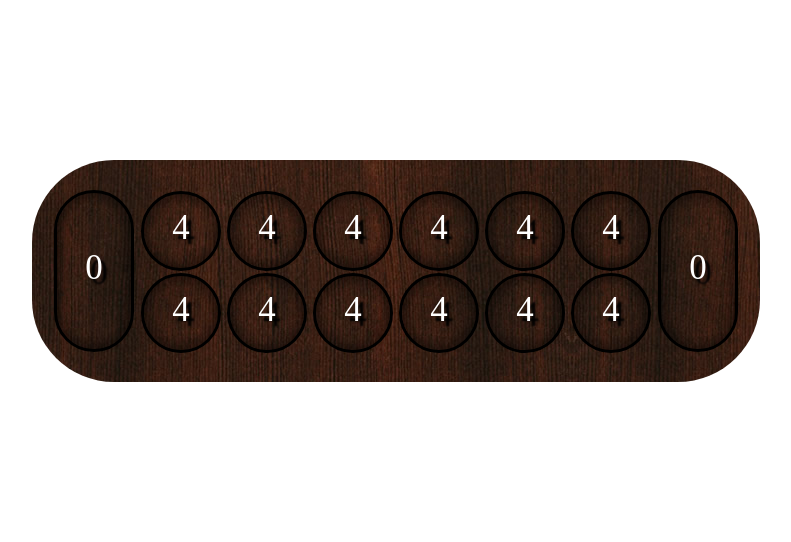
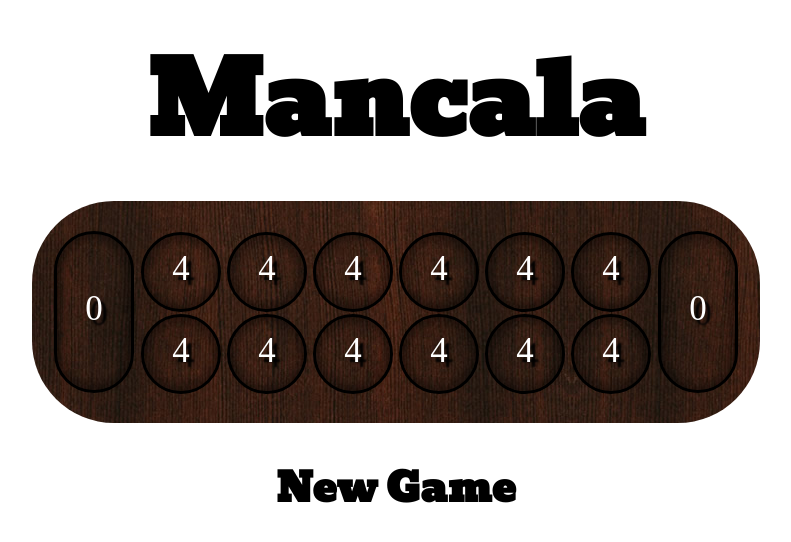
Before and after one commit to GarySiu/w-d5-project1-mancala, a plain HTML site: page index.html in a window 1280 px wide. Shown: the whole page, without its empty margins (244-1035 px from the left). Drawn offline with Linux system fonts and the light colour scheme; a web font is replaced by a local one.

Commit message:
Added status area

```diff
--- a/css/style.css
+++ b/css/style.css
@@ -8,14 +8,29 @@ html {
 body {
   margin: 0;
 }
+h1, h2, h3 {
+  font-family: 'Bevan', cursive;
+}
+h1 {
+  text-align: center;
+  font-size: 100px;
+  margin: 20px auto;
+}
+h2 {
+  font-size: 40px;
+  text-align: center;
+}
+div {
+  font-family: 'Judson', serif;
+}
 #board{
-  margin: 160px auto 0 auto;
+  margin: 0 auto;
   background: url(../images/bg_texture___wood_by_nortago.jpg);
   width: 728px;
   padding: 30px 0;
-  /*margin-top: 160px;*/
   border-radius: 82px;
   text-align: center;
+  /*display: none;*/
 }
 #pit-container {
   width: 516px;
--- a/index.html
+++ b/index.html
@@ -5,17 +5,21 @@
     <title>Mancala</title>
     <script src="js/jquery-2.1.4.min.js"></script>
     <script src="js/main.js"></script>
+    <link href='http://fonts.googleapis.com/css?family=Bevan' rel='stylesheet' type='text/css'>
     <link href='https://fonts.googleapis.com/css?family=Judson:700' rel='stylesheet' type='text/css'>
     <link rel="stylesheet" href="css/style.css">
   </head>
   <body>
+  <h1>Mancala</h1>
     <div id="board">
       <div class="mancala recessed"><div id="mancala-0" class="text"></div></div>
       <div id="pit-container"><!-- Sorry for the mess ahead but it won't tolerate any spaces/indents -->
-      <div class="pit recessed far"><div id="far-pit-0" class="text"></div></div><div class="pit recessed far"><div id="far-pit-1" class="text"></div></div><div class="pit recessed far"><div id="far-pit-2" class="text"></div></div><div class="pit recessed far"><div id="far-pit-3" class="text"></div></div><div class="pit recessed far"><div id="far-pit-4" class="text"></div></div><div class="pit recessed far"><div id="far-pit-5" class="text"></div></div><div class="pit recessed near"><div id="near-pit-0" class="text"></div></div><div class="pit recessed near"><div id="near-pit-1" class="text"></div></div><div class="pit recessed near"><div id="near-pit-2" class="text"></div></div><div class="pit recessed near"><div id="near-pit-3" class="text"></div></div><div class="pit recessed near"><div id="near-pit-4" class="text"></div></div><div class="pit recessed near"><div id="near-pit-5" class="text"></div>
+      <div class="pit recessed far"><div id="far-pit-0" class="text"></div></div><div class="pit recessed far"><div id="far-pit-1" class="text"></div></div><div class="pit recessed far"><div id="far-pit-2" class="text"></div></div><div class="pit recessed far"><div id="far-pit-3" class="text"></div></div><div class="pit recessed far"><div id="far-pit-4" class="text"></div></div><div class="pit recessed far"><div id="far-pit-5" class="text"></div></div><div class="pit recessed near"><div id="near-pit-0" class="text"></div></div><div class="pit recessed near"><div id="near-pit-1" class="text"></div></div><div class="pit recessed near"><div id="near-pit-2" class="text"></div></div><div class="pit recessed near"><div id="near-pit-3" class="text"></div></div><div class="pit recessed near"><div id="near-pit-4" class="text"></div></div><div class="pit recessed near"><div id="near-pit-5" class="text"></div></div>
       </div>
+      <div class="mancala recessed"><div id="mancala-1" class="text"></div></div>
     </div>
-      <div class="mancala recessed"><div id="mancala-1" class="text"></div></div>
+    <div id="status">
+    <h2>New Game</h2>
     </div>
   </body>
 </html>
--- a/js/main.js
+++ b/js/main.js
@@ -104,10 +104,13 @@ mancala.checkVictory = function() {
     mancala.renderEverything();
     if(mancala.mancala[0] === mancala.mancala[1]) {
       console.log("It's a draw");
+      $('#status h2').text("It's a draw");
     } else if(mancala.mancala[0] > mancala.mancala[1]) {
       console.log('Player 0 wins');
+      $('#status h2').text('Player 0 wins');
     } else {
       console.log ('Player 1 wins');
+      $('#status h2').text('Player 1 wins');
     }
     mancala.continuePlaying = false;
   }
```
